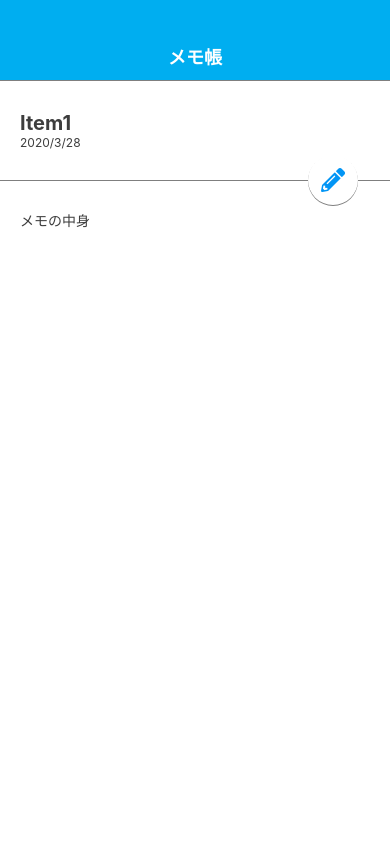
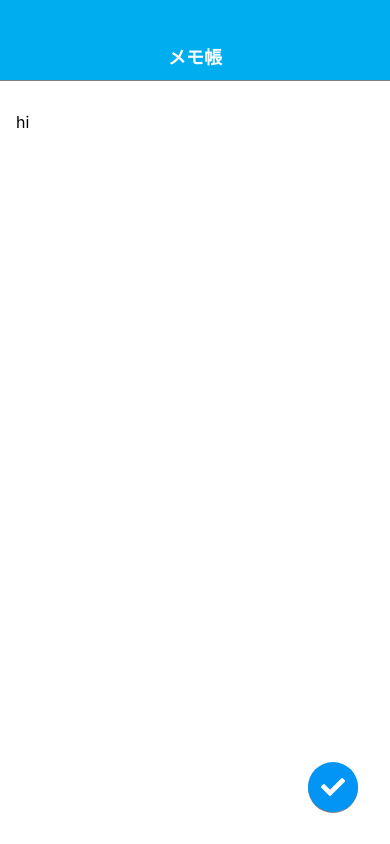
Before and after one commit to kito-chall/MemoApp-ReactN, a React Native app: screen / in a window 390 px wide. Built offline with nearby package versions, Linux system fonts and the light colour scheme.

Commit message:
create MemoEditScreen

```diff
--- a/App.js
+++ b/App.js
@@ -4,6 +4,7 @@ import { StyleSheet, View } from 'react-native';
 import Appbar from './src/components/Appbar';
 import MemoListScreen from './src/screens/MemoListScreen';
 import MemoDetailScreen from './src/screens/MemoDetailScreen';
+import MemoEditScreen from './src/screens/MemoEditScreen';
 
 export default class App extends React.Component {
   render () {
@@ -11,7 +12,8 @@ export default class App extends React.Component {
       <View style={styles.container}>
         <Appbar />
         {/* <MemoListScreen /> */}
-        <MemoDetailScreen />
+        {/* <MemoDetailScreen /> */}
+        <MemoEditScreen />
 
       </View>
     );
--- /dev/null
+++ b/src/screens/MemoEditScreen.js
@@ -0,0 +1,37 @@
+import React from 'react';
+import { StyleSheet, View, TextInput } from 'react-native';
+import CircleButton from '../elements/CircleButton';
+
+class MemoEditScreen extends React.Component {
+  render () {
+    return (
+      <View style={styles.container}>
+        <TextInput
+          style={styles.editInput}
+          multiline
+          value='hi'
+        />
+
+        <CircleButton name='check' />
+      </View>
+    );
+  }
+}
+
+const styles = StyleSheet.create({
+  container: {
+    flex: 1,
+    width: '100%',
+  },
+  editInput: {
+    flex: 1,
+    fontSize: 16,
+    backgroundColor: '#fff',
+    paddingTop: 32,
+    paddingBottom: 16,
+    paddingLeft: 16,
+    paddingRight: 16,
+  },
+});
+
+export default MemoEditScreen;
--- a/src/screens/MemoListScreen.js
+++ b/src/screens/MemoListScreen.js
@@ -4,7 +4,7 @@ import { StyleSheet, View } from 'react-native';
 import MemoList from '../components/MemoList';
 import CircleButton from '../elements/CircleButton';
 
-export default class MemoListScreen extends React.Component {
+class MemoListScreen extends React.Component {
   render () {
     return (
       <View style={styles.container}>
@@ -24,3 +24,5 @@ const styles = StyleSheet.create({
     width: '100%',
   }
 });
+
+export default MemoListScreen;
```
